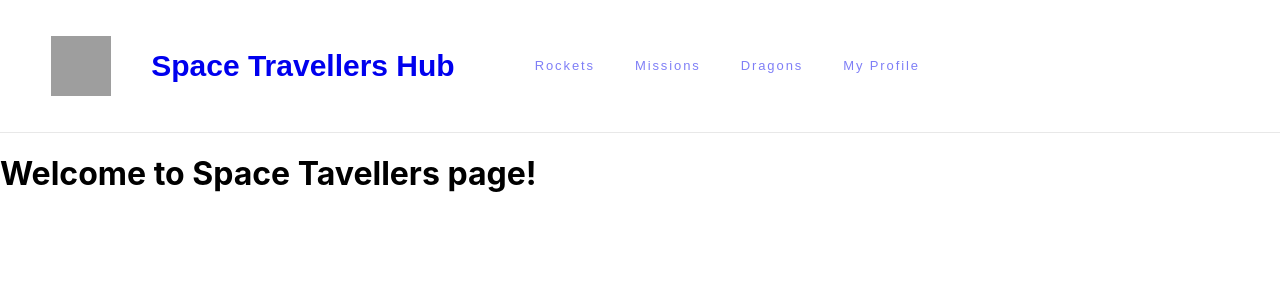
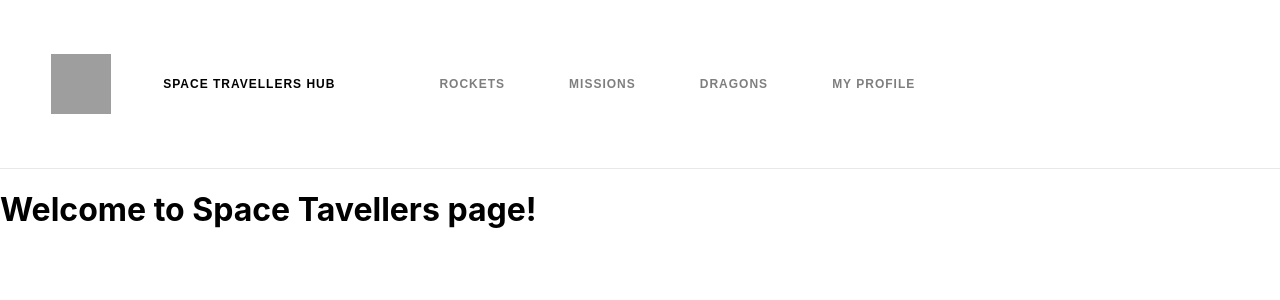
Before and after one commit to amrendrakind/space-travelers, a React (Create React App) app: page /myprofile in a window 1280 px wide. Shown: the top 300 px of the page. Built offline with nearby package versions, Linux system fonts and the light colour scheme; grey boxes are pictures that could not be loaded.

Commit message:
Update Navigation link underlined

```diff
--- a/src/components/NavBar/NavBar.css
+++ b/src/components/NavBar/NavBar.css
@@ -45,11 +45,58 @@ a {
 }
 
 .active-link {
-  opacity: 1;
-  color: #121212;
+  /* opacity: 1;
+  color: #121212; */
 }
 
 .spacelogo {
   height: 60px;
   width: 60px;
 }
+
+ol, ul {
+  list-style: none;
+}
+li {
+  display: inline-block;
+  padding: 20px 0 20px;
+  vertical-align: middle;
+}
+a:hover, a:focus, a:active {
+  color: #999;
+  text-decoration: none;
+}
+
+a {
+  position: relative;
+  display: block;
+  padding: 16px 0;
+  margin: 0 12px;
+  letter-spacing: 1px;
+  font-size: 12px;
+  line-height: 16px;
+  font-weight: 900;
+  text-transform: uppercase;
+  transition: color 0.1s,background-color 0.1s,padding 0.2s ease-in;
+  color: #000;
+}
+a::before {
+  content: '';
+  display: block;
+  position: absolute;
+  bottom: 3px;
+  left: 0;
+  height: 3px;
+  width: 100%;
+  background-color: #000;
+  transform-origin: right top;
+  transform: scale(0, 1);
+  transition: color 0.1s,transform 0.2s ease-out;
+}
+a:active::before {
+  background-color: #000;
+}
+a:hover::before, a:focus::before {
+  transform-origin: left top;
+  transform: scale(1, 1);
+}
```
